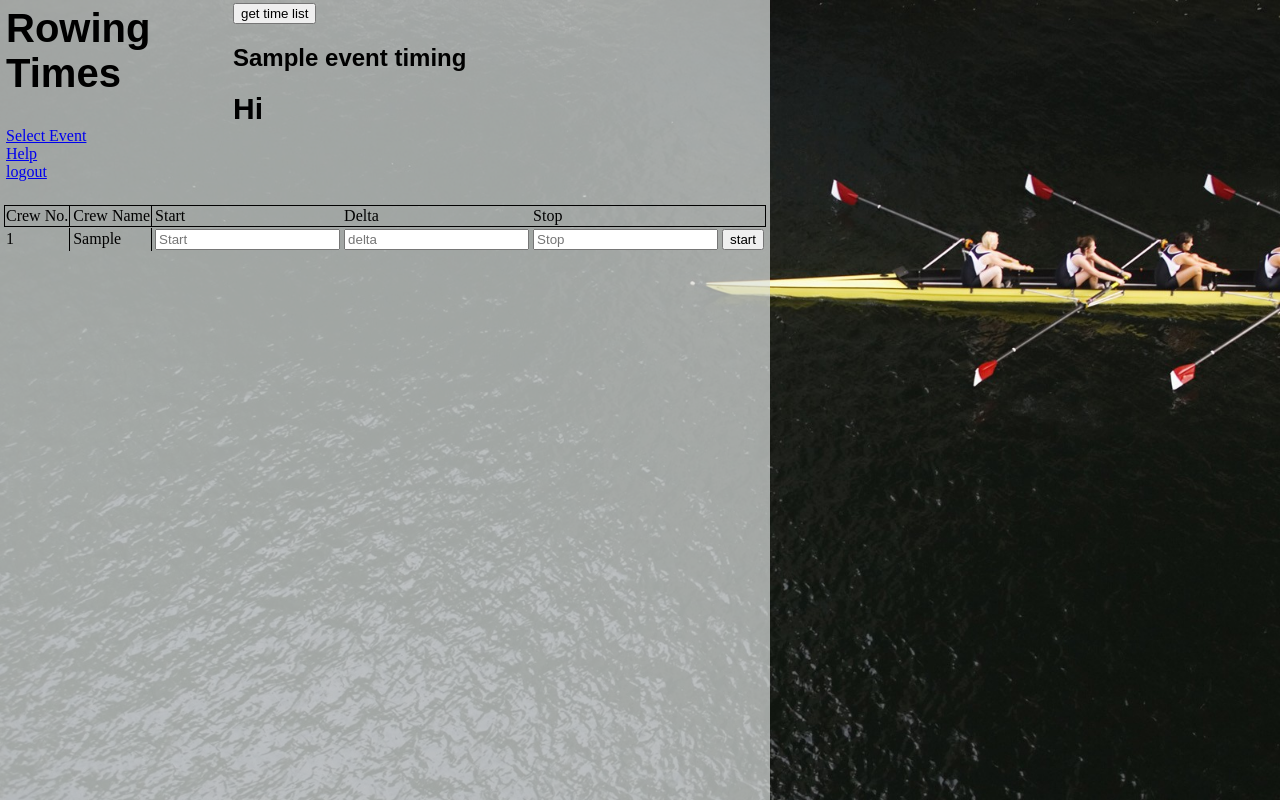
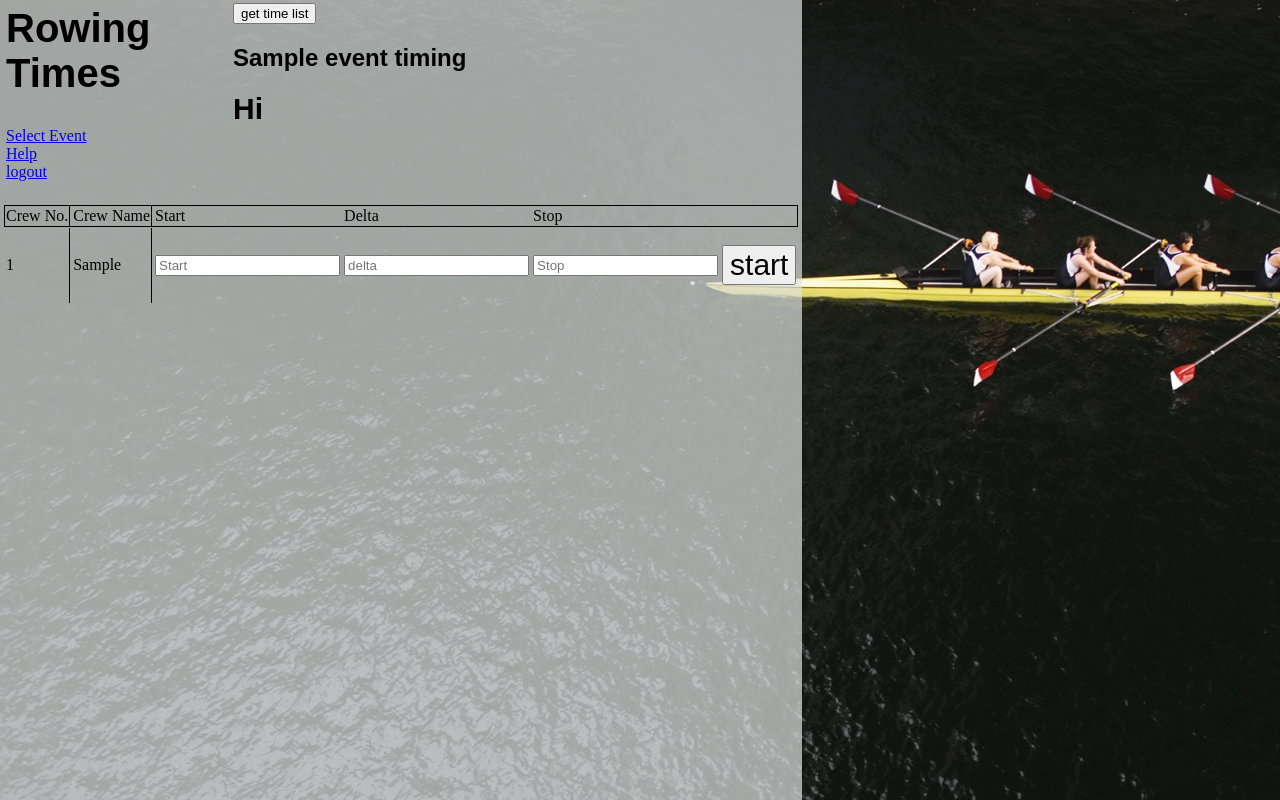
Before and after one commit to ventisep/RowTime, a Python web app: template templates/rcn_detail.html in a window 1280 px wide. Run offline with Jinja, Linux system fonts and the light colour scheme; the template is opened without the code that fills it: most values are stand-ins (such as "Sample title", 1, 10 or a date in 2020); some libraries are stand-ins or nearby versions.

Commit message:
Made the buttons bigger!!!
Now the buttons to start and stop the timing are larger, and there is
more space between the crews being started and stopped.

```diff
--- a/templates/rcn_detail.html
+++ b/templates/rcn_detail.html
@@ -175,13 +175,13 @@
 		<td>Stop</td>
 	</tr>
 {% for crew in crews %}
-	<tr>
+	<tr style="height:75px;">
 		<td style="border-right-width: 1px; border-right-style: solid;">{{crew.crew_number}}</td>
 		<td style="border-right-width: 1px; border-right-style: solid;">{{crew.crew_type}}</td>
 		<td><input id="start_{{crew.crew_number}}" type="datetime" placeholder="Start"/></td>
 		<td><input id="delta_{{crew.crew_number}}" type="datetime" placeholder="delta"/></td>
 		<td><input id="stop_{{crew.crew_number}}" type="datetime" placeholder="Stop"/></td>
-		<td><input type="button" value="start" id="button_{{crew.crew_number}}" onClick="ClickButton({{loop.index-1}}, {{crew.crew_number}}, new Date(), 'none');"/></td>
+		<td><input type="button" value="start" id="button_{{crew.crew_number}}" style="font-size: 30px;" onClick="ClickButton({{loop.index-1}}, {{crew.crew_number}}, new Date(), 'none');"/></td>
 	</tr>
 {% endfor %}
 </table><br>
```
Also changed, not shown: 6 other files.
